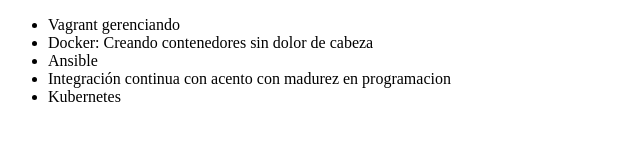
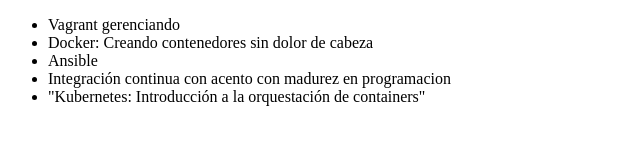
Before and after one commit to JorgeSantiagoMaraviQuinto/santiago2, a plain HTML site: page index.html in a window 1280 px wide. Shown: the whole page, without its empty margins (0-640 px from the left). Drawn offline with Linux system fonts and the light colour scheme.

Commit message:
Cambiando curos kubernetes

```diff
--- a/index.html
+++ b/index.html
@@ -10,7 +10,7 @@
          <li> Docker: Creando contenedores sin dolor de cabeza </li>
          <li> Ansible </li>
          <li> Integración continua con acento con madurez en programacion</li>
-         <li>Kubernetes</li>
+         <li> "Kubernetes: Introducción a la orquestación de containers"</li>
      </ul>
 </body>
 </html>
```
